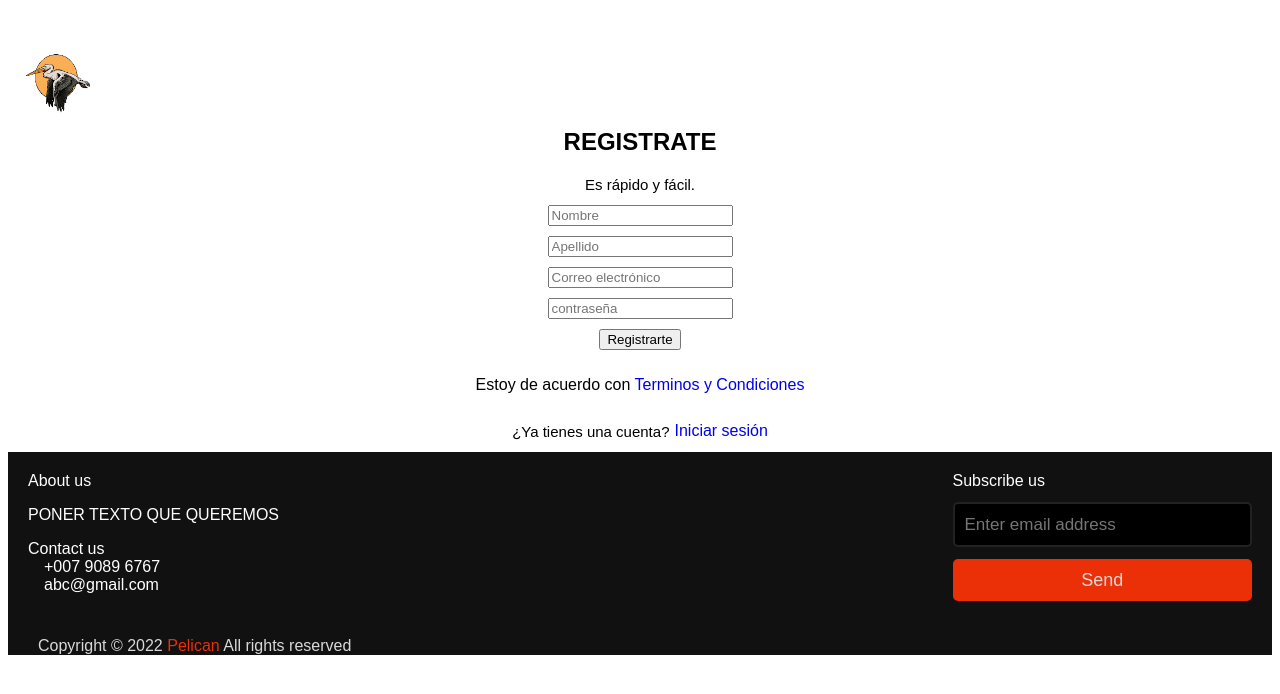
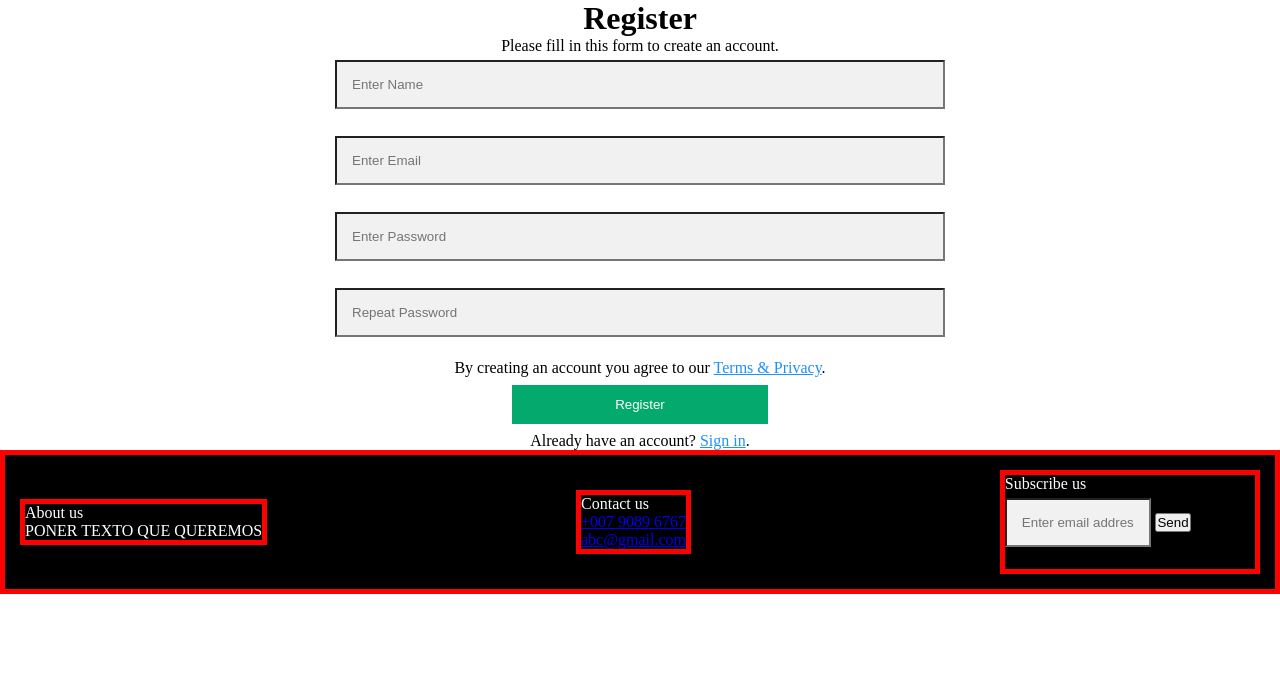
Before and after one commit to lservera03/practicaWeb, a website: page src/crearUsuario.html in a window 1280 px wide. Drawn offline with Linux system fonts and the light colour scheme.

Commit message:
nuevo formulario y footer

```diff
--- a/src/crearUsuario.css
+++ b/src/crearUsuario.css
@@ -1,115 +1,47 @@
 * {
-    box-sizing: border-box;
-    font-family: 'Poppins', sans-serif;
-    text-decoration: none;
+    padding:0px;
+    margin:0px;
 }
-body {
-    background-color: white;
-}
-
-.header {
-    display: flex;
-    height: 100px;
-}
-
-.Title {
-    text-align: center;
-    font-family: Time;
-    color: black;
-}
-
-.text {
-    font-size: 15px;
-    font-weight: normal;
-}
-
-.formulario {
+.container {
     display: flex;
     flex-flow: column;
     align-items: center;
-    gap: 10px;
 }
-.topic{
+input[type=text], input[type=password] {
+    width: 45%;
+    padding: 15px;
+    margin: 5px 0 22px 0;
+    background: #f1f1f1;
+}
+.link {
+    color: dodgerblue;
+}
+hr {
+    border: 1px solid #f1f1f1;
+    margin-bottom: 25px;
+}
+.registerbtn {
+    background-color: #04AA6D;
     color: white;
+    padding: 12px 20px;
+    margin: 8px 0;
+    border: none;
+    cursor: pointer;
+    width: 20%;
 }
-.lower a{
-    color: white;
-}
-.formulario_texto {
+.footer{
     display: flex;
     align-items: center;
-    justify-content: center;
-    gap: 5px;
-
+    justify-content: space-between;
+    padding: 15px;
+    background-color: black;
+    color: white;
+    border: 5px solid red;
 }
-footer {
-    background: #111;
+.bloquefooter{
+    display: flex;
+    max-height: none;
+    flex-flow: column;
+    margin: auto;
+    border: 5px solid red;
 }
-
-footer .content {
-    max-width: 1350px;
-    margin: auto;
-    padding: 20px;
-    display: flex;
-    flex-wrap: wrap;
-    color: white;
-    justify-content: space-between;
-}
-
-
-footer .content p {
-    text-align: justify;
-}
-
-footer .content .lower i {
-
-    padding-right: 16px;
-}
-
-
-footer .content .right input[type="text"] {
-    height: 45px;
-    width: 100%;
-    outline: none;
-    color: #d9d9d9;
-    background: #000;
-    border-radius: 5px;
-    padding-left: 10px;
-    font-size: 17px;
-    border: 2px solid #222222;
-}
-
-footer .content .right input {
-    height: 42px;
-    width: 100%;
-    font-size: 18px;
-    color: #d9d9d9;
-    background: #eb2f06;
-    border-radius: 5px;
-    margin-top: 12px;
-    border: 2px solid #eb2f06;
-}
-
-.content .right input[type="submit"]:hover {
-    background: none;
-    color: #eb2f06;
-}
-
-footer .bottom {
-    margin-left: 30px;
-    text-align: left;
-    color: #d9d9d9;
-}
-
-footer .bottom a {
-    color: #eb2f06;
-}
-
-
-
-footer a:hover {
-    color: #eb2f06;
-}
-
-
-/*https://www.foolishdeveloper.com/2021/09/responsive-footer-design.html*/
--- a/src/crearUsuario.html
+++ b/src/crearUsuario.html
@@ -4,69 +4,58 @@
     <meta charset="UTF-8">
     <meta http-equiv="X-UA-Compatible" content="IE=edge">
     <meta name="viewport" content="width=device-width, initial-scale=1.0">
-    <title>Register</title>
+    <title>Nodemon + browser-sync</title>
     <link rel="stylesheet" href="crearUsuario.css">
 </head>
 <body>
-<header class="header">
-    <div>
-        <img src="image/logo.png" alt="Logo" width="100" height="150">
-    </div>
+<header>
+
 </header>
 <main>
-    <section class="Title">
-        <h1>
-            REGISTRATE
-        </h1>
-        <h2 class="text">
-            Es rápido y fácil.
-        </h2>
-    </section>
-    <section>
-        <form action="#" method="post" >
-            <div class="formulario">
-                <div><input type="text" name="nombredelacaja" placeholder="Nombre" required></div>
-                <div><input type="text" name="nombredelacaja" placeholder="Apellido" required></div>
-                <div><input type="text" name="nombredelacaja" placeholder="Correo electrónico" required></div>
-                <div><input type="password" name="nombredelacaja" placeholder="contraseña" required></div>
-                <div><input name="form" type="submit" value="Registrarte"></div>
-                <p>Estoy de acuerdo con <a href="#">Terminos y Condiciones</a> </p>
+    <form action="#">
+        <div class="container">
+            <h1>Register</h1>
+            <p>Please fill in this form to create an account.</p>
+            <input type="text" placeholder="Enter Name" name="Name" id="name" required>
+            <input type="text" placeholder="Enter Email" name="email" id="email" required>
+            <input type="password" placeholder="Enter Password" name="psw" id="psw" required>
+            <input type="password" placeholder="Repeat Password" name="psw-repeat" id="psw-repeat" required>
+            <p>By creating an account you agree to our <a class="link" href="#">Terms & Privacy</a>.</p>
+            <button type="submit" class="registerbtn">Register</button>
         </div>
-            <div class="formulario_texto">
-                <div><h2 class="text">¿Ya tienes una cuenta? </h2></div>
-                <div><a href="login.html"> Iniciar sesión</a></div>
+
+        <div class="container">
+            <p>Already have an account? <a class="link" href="#">Sign in</a>.</p>
         </div>
     </form>
-    </section>
 </main>
-<footer>
-    <div class="content">
-        <div class="left box">
-            <div class="upper">
+<footer class="footer">
+    <section>
+        <div class="bloquefooter">
             <div class="topic">About us</div>
             <p>PONER TEXTO QUE QUEREMOS</p>
         </div>
-            <div class="lower">
+    </section>
+    <section>
+        <div class="bloquefooter">
             <div class="topic">Contact us</div>
             <div>
-                    <a href="#"><i ></i>+007 9089 6767</a>
+                <a href="#"><i></i>+007 9089 6767</a>
             </div>
             <div>
-                    <a href="#"><i ></i>abc@gmail.com</a>
+                <a href="#"><i></i>abc@gmail.com</a>
             </div>
         </div>
-        </div>
-        <div class="right box">
+    </section>
+    <section>
+        <div class="bloquefooter">
             <div class="topic">Subscribe us</div>
             <form action="#">
                 <input type="text" placeholder="Enter email address">
                 <input type="submit" name="" value="Send">
             </form>
         </div>
-    </div>
-    <div class="bottom">
-        <p>Copyright © 2022 <a href="#">Pelican</a> All rights reserved</p>
-    </div>
+    </section>
 </footer>
 </body>
 </html>
```
Also changed, not shown: src/index.html (+13 -21 lines), src/style.css (+6 -6 lines). Lines whose indentation alone changed are shown as unchanged.
